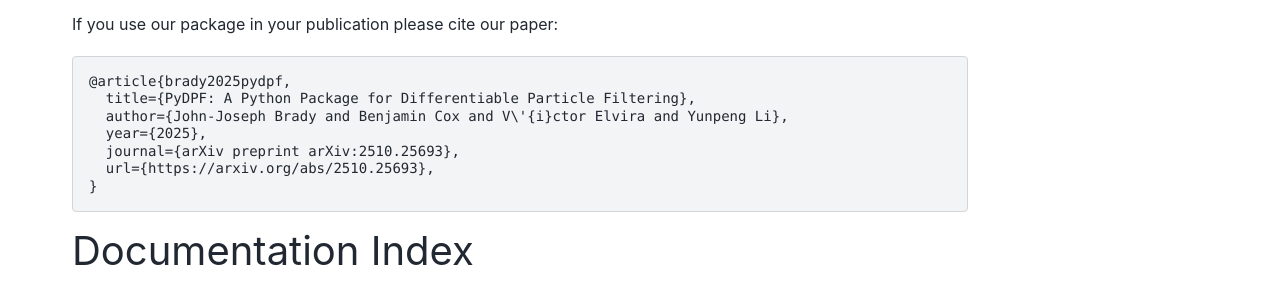
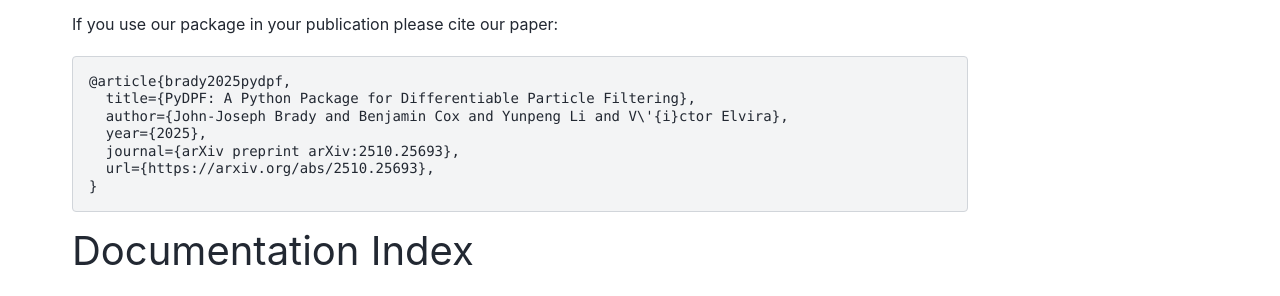
Before and after one commit to John-JoB/pydpf, a Sphinx documentation site: the page built from docs/source/index.rst, in a window 1280 px wide and 1322 px high. Shown: the part 402-698 px from the top of the window. Built offline with Sphinx 7.4.7 and the PyData theme 0.15.4, drawn with Linux system fonts in a browser that asks for light colours.

```diff
--- a/README.rst
+++ b/README.rst
@@ -7,7 +7,7 @@ If you use this package in your publication please cite our paper:
 
     @article{brady2025pydpf,
           title={PyDPF: A Python Package for Differentiable Particle Filtering},
-          author={John-Joseph Brady and Benjamin Cox and V\'{i}ctor Elvira and Yunpeng Li},
+          author={John-Joseph Brady and Benjamin Cox and Yunpeng Li and V\'{i}ctor Elvira},
           year={2025},
           journal={arXiv preprint arXiv:2510.25693},
           url={https://arxiv.org/abs/2510.25693},
--- a/docs/source/index.rst
+++ b/docs/source/index.rst
@@ -19,7 +19,7 @@ If you use our package in your publication please cite our paper:
 
     @article{brady2025pydpf,
       title={PyDPF: A Python Package for Differentiable Particle Filtering},
-      author={John-Joseph Brady and Benjamin Cox and V\'{i}ctor Elvira and Yunpeng Li},
+      author={John-Joseph Brady and Benjamin Cox and Yunpeng Li and V\'{i}ctor Elvira},
       year={2025},
       journal={arXiv preprint arXiv:2510.25693},
       url={https://arxiv.org/abs/2510.25693},
```
